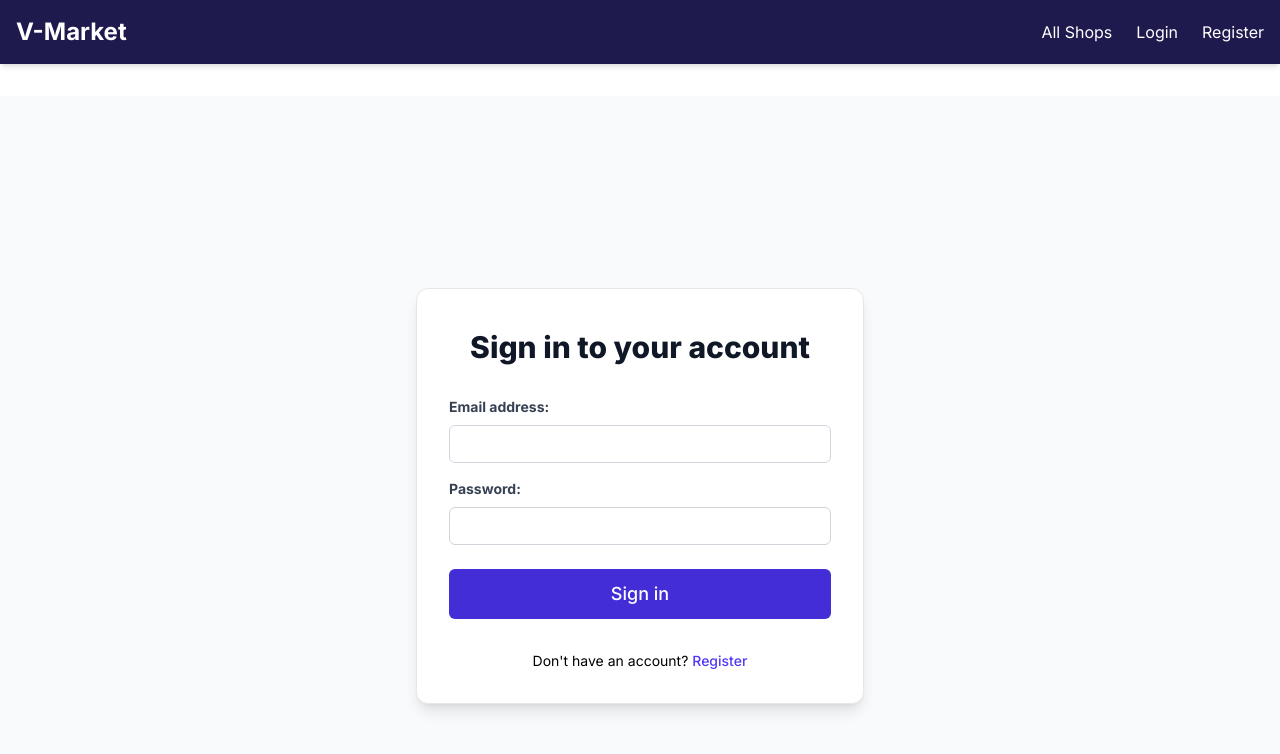
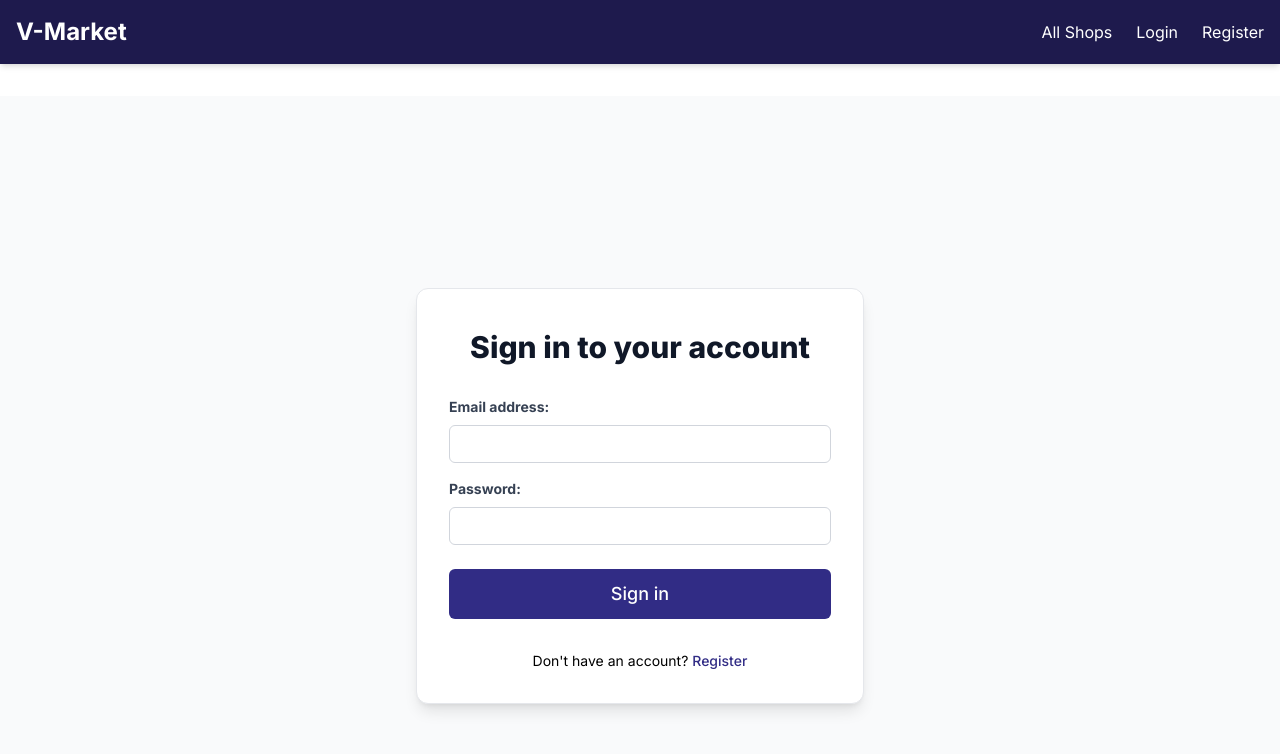
Before and after one commit to shrutigoyal04/V-Market, a Next.js app in the folder frontend/: page /login in a window 1280 px wide. Shown: the top 754 px of the page. Built offline with nearby package versions, Linux system fonts and the light colour scheme; no server answers.

Commit message:
Client Side validation on edit profile and ui changes

```diff
--- a/frontend/src/components/LoginForm.tsx
+++ b/frontend/src/components/LoginForm.tsx
@@ -100,7 +100,7 @@ const LoginForm: React.FC = () => {
           <button
             type="submit"
             disabled={loading}
-            className="group relative w-full flex justify-center py-2.5 px-4 border border-transparent text-lg font-medium rounded-md text-white bg-indigo-700 hover:bg-indigo-800 focus:outline-none focus:ring-2 focus:ring-offset-2 focus:ring-indigo-600 transition duration-200 disabled:opacity-50 disabled:cursor-not-allowed"
+            className="group relative w-full flex justify-center py-2.5 px-4 border border-transparent text-lg font-medium rounded-md text-white bg-indigo-900 hover:bg-indigo-800 focus:outline-none focus:ring-2 focus:ring-offset-2 focus:ring-indigo-600 transition duration-200 disabled:opacity-50 disabled:cursor-not-allowed"
           >
             {loading ? 'Signing in...' : 'Sign in'}
           </button>
@@ -109,7 +109,7 @@ const LoginForm: React.FC = () => {
       {/* Moved the registration link here, below the form */}
       <div className="text-center text-sm mt-4">
         Don't have an account?{' '}
-        <Link href="/register" className="font-medium text-indigo-600 hover:text-indigo-500">
+        <Link href="/register" className="font-medium text-indigo-900 hover:text-indigo-500">
           Register
         </Link>
       </div>
--- a/frontend/src/components/RegisterForm.tsx
+++ b/frontend/src/components/RegisterForm.tsx
@@ -179,7 +179,7 @@ const RegisterForm: React.FC = () => {
           <button
             type="submit"
             disabled={loading}
-            className="group relative w-full flex justify-center py-2.5 px-4 border border-transparent text-lg font-medium rounded-md text-white bg-indigo-700 hover:bg-indigo-800 focus:outline-none focus:ring-2 focus:ring-offset-2 focus:ring-indigo-600 transition duration-200 disabled:opacity-50 disabled:cursor-not-allowed"
+            className="group relative w-full flex justify-center py-2.5 px-4 border border-transparent text-lg font-medium rounded-md text-white bg-indigo-900 hover:bg-indigo-800 focus:outline-none focus:ring-2 focus:ring-offset-2 focus:ring-indigo-600 transition duration-200 disabled:opacity-50 disabled:cursor-not-allowed"
           >
             {loading ? 'Registering...' : 'Register'}
           </button>
@@ -188,7 +188,7 @@ const RegisterForm: React.FC = () => {
       {/* Moved the sign-in link here, similar to LoginForm */}
       <div className="text-center text-sm mt-4">
         Already have an account?{' '}
-        <Link href="/login" className="font-medium text-indigo-600 hover:text-indigo-500">
+        <Link href="/login" className="font-medium text-indigo-900 hover:text-indigo-500">
           Sign in
         </Link>
       </div>
--- a/frontend/src/components/ShopkeeperProfileForm.tsx
+++ b/frontend/src/components/ShopkeeperProfileForm.tsx
@@ -13,7 +13,7 @@ const updateShopkeeperSchema = z.object({
   email: z.string().email('Invalid email address').optional().or(z.literal('')),
   shopName: z.string().min(3, 'Shop name must be at least 3 characters').optional().or(z.literal('')),
   address: z.string().min(5, 'Address must be at least 5 characters').optional().or(z.literal('')),
-  phone: z.string().optional().or(z.literal('')),
+  phone: z.string().regex(/^\+?[0-9]{10,15}$/, 'Invalid phone number format').optional().or(z.literal('')),
 }).partial(); // Make all fields optional for partial updates
 
 type UpdateShopkeeperFormData = z.infer<typeof updateShopkeeperSchema>;
```
